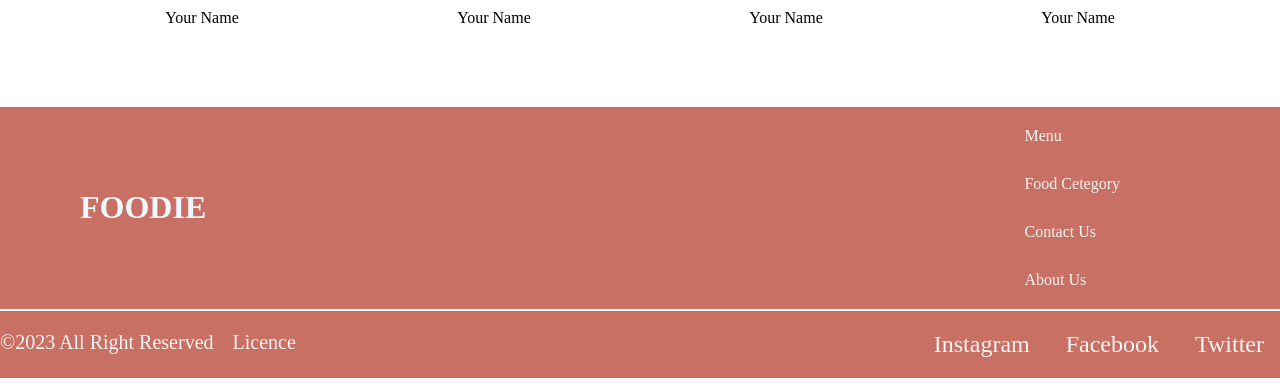
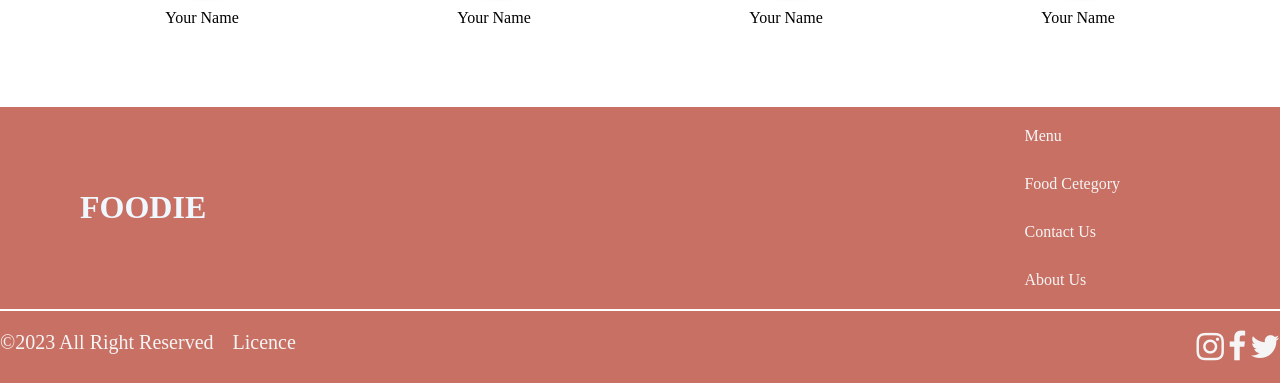
Before and after one commit to SonaniJemish/FoodCmp, a PHP site: page / in a window 1280 px wide. Shown: the part 2046-2429 px from the top of the page. Run offline with PHP 8.4, Linux system fonts and the light colour scheme.

Commit message:
Footer Icon Add

```diff
--- a/index.php
+++ b/index.php
@@ -6,6 +6,8 @@
     <meta http-equiv="X-UA-Compatible" content="IE=edge">
     <meta name="viewport" content="width=device-width, initial-scale=1.0">
     <link rel="stylesheet" href="css/style.css">
+    <!-- <link rel="stylesheet" href="path/to/font-awesome/css/font-awesome.min.css"> -->
+    <link rel="stylesheet" href="https://cdnjs.cloudflare.com/ajax/libs/font-awesome/4.7.0/css/font-awesome.min.css">
 
     <title>Foodie</title>
 </head>
@@ -14,7 +16,7 @@
 
     <!-- Navbar -->
 
-    <nav class="menubar">
+    <nav class="menubar sticky">
         <div class="container">
             <a class="logo" href="index.php">
                 <h2>FOODIE</h2>
@@ -157,9 +159,9 @@
             <a href="">Licence</a>
         </div>
         <div class="links">
-            <a href="" class="fa-brands fa-github">Instagram</a>
-            <a href="" class="fa-brands fa-github">Facebook</a>
-            <a href="" class="fa-brands fa-github">Twitter</a>
+            <i class="fa fa-instagram fa-2x"></i>
+            <i class="fa fa-facebook fa-2x"></i>
+            <i class="fa fa-twitter fa-2x"></i>
         </div>
     </footer>
 
```
